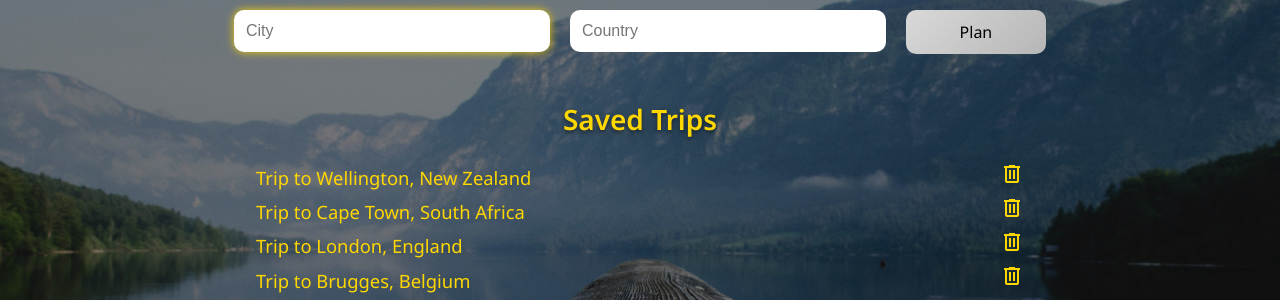
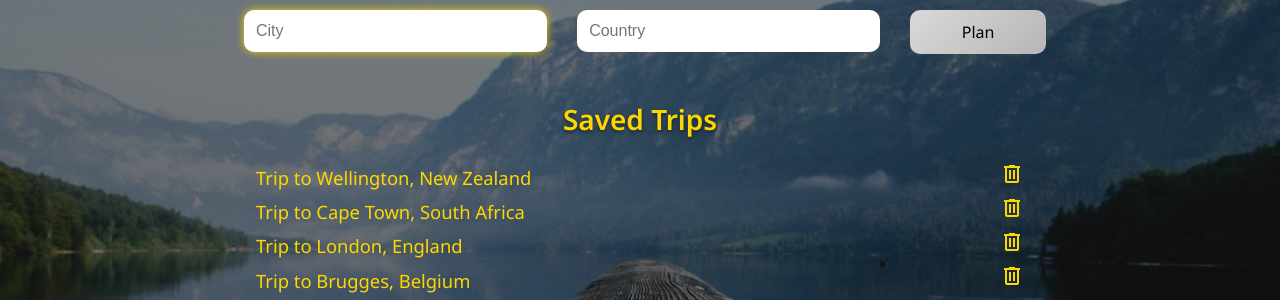
Before and after one commit to LeeJFranklin/Odyssey, a Flask app: page /home in a window 1280 px wide. Shown: the part 174-474 px from the top of the page. Run offline with Flask 3, Linux system fonts and the light colour scheme; a user stored in the database is signed in; data comes from the database, SQL or seed files in the repository; both versions use the stored data as it was after the commit; data that the repository does not hold is empty.

Commit message:
Plan button bug fix

```diff
--- a/static/styles.css
+++ b/static/styles.css
@@ -143,6 +143,13 @@ main {
 
 .move-right {
     margin-left: auto;
+}
+
+.inline-form {
+    display: flex;
+    justify-content: center;
+    width: 100%;
+    gap: 10px;
 }
 
 .inline-span {
--- a/templates/home.html
+++ b/templates/home.html
@@ -17,7 +17,7 @@
             </div>
             <div id="trips-home">
                 <div class="planner-input-div">
-                    <form class="inline-form" id="planner-form" action="/home" method="post"></form>
+                    <form class="inline-form" id="planner-form" action="/home" method="post">
                         <p id="planning-error" class="error"></p>
                         <input id="city-input" name="city" class="input-field" autofocus autocomplete="off" placeholder="City" type="text">
                         <input id="country-input" name="country" class="input-field" autocomplete="off" placeholder="Country" type="text">
```
Also changed, not shown: .cache.sqlite, odyssey.db.
